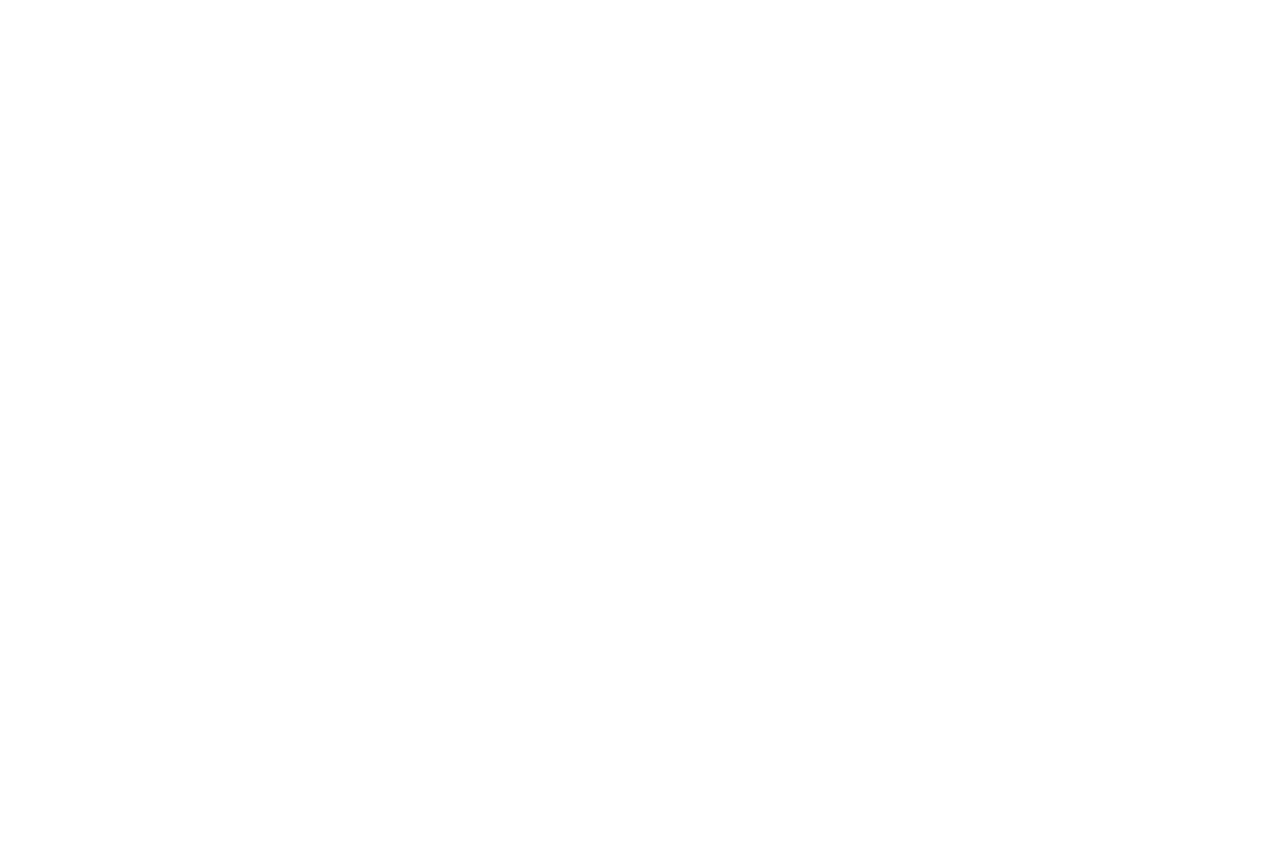
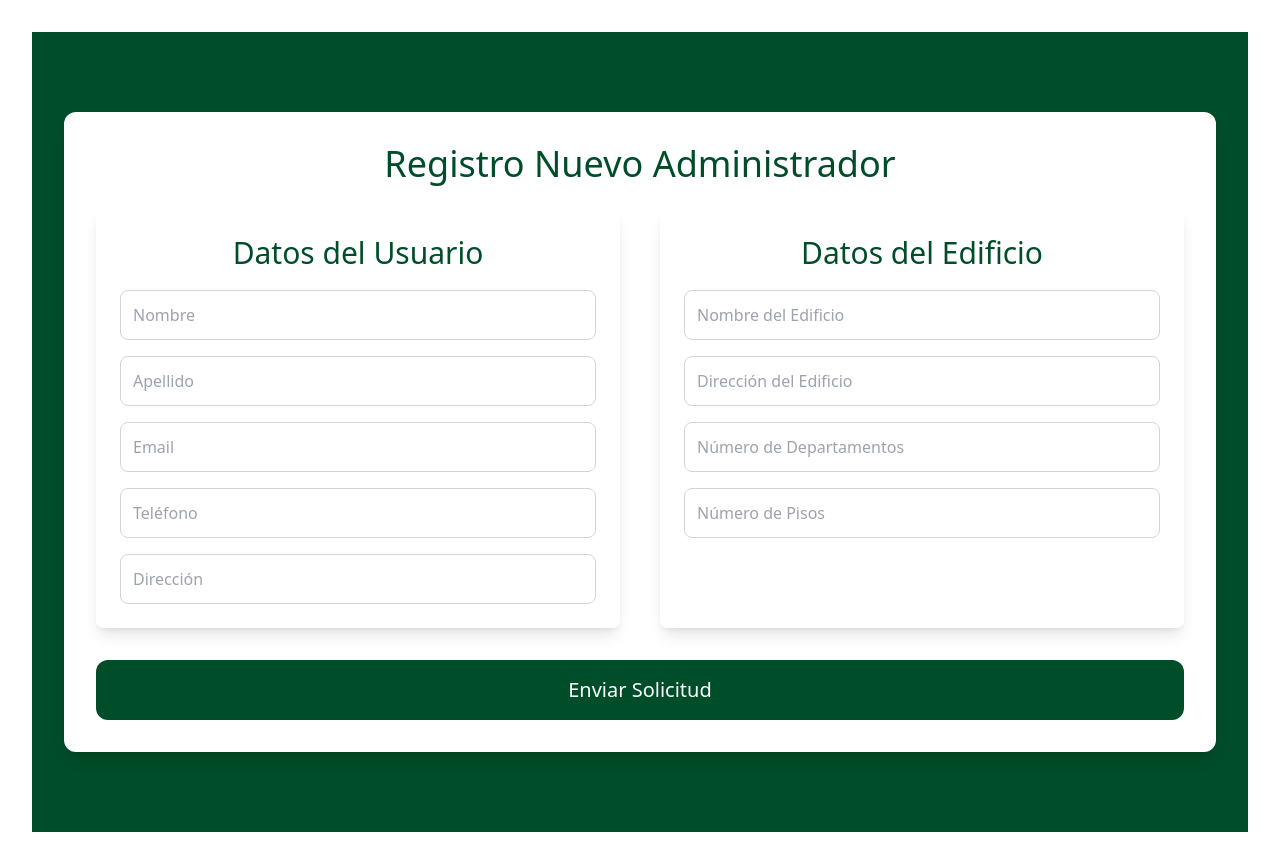
Before and after one commit to easydept/EASYDEPT, a React (Vite) app in the folder ED-Frontend/: page /pruebas in a window 1280 px wide. Before the commit this address had no page. Before the commit the page ends 800 px from the top, so only its background shows below. Built offline with nearby package versions, Linux system fonts and the light colour scheme.

Commit message:
modificaciones back

```diff
--- a/ED-Frontend/src/App.jsx
+++ b/ED-Frontend/src/App.jsx
@@ -7,6 +7,7 @@ import PrincipalAdministrador from './components/PrincipalAdmin/PrincipalAdminis
 import PrincipalInquilino from './components/PrincipalInquilino/PrincipalInquilino.jsx';
 import PrincipalPropietario from './components/PrincipalPropietario/PrincipalPropietario.jsx';
 import RegistroEdificio from './components/PrincipalAdmin/RegistroEdificio.jsx';
+import RegistroNuevoAdmin from './components/Inicio/RegistroNuevoAdmin.jsx';
 
 function App() {
   return (
@@ -18,6 +19,7 @@ function App() {
         <Route path="/edificios" element={<RegistroEdificio />} />
         <Route path="/home/propietario" element={<PrincipalPropietario />} />
         <Route path="/home/inquilino" element={<PrincipalInquilino />} />
+        <Route path="/pruebas" element={<RegistroNuevoAdmin />} />
       </Routes>
     </Router>
   );
--- /dev/null
+++ b/ED-Frontend/src/components/Inicio/RegistroNuevoAdmin.jsx
@@ -0,0 +1,156 @@
+import React, { useState } from 'react';
+
+const RegistroNuevoAdmin = () => {
+  const [usuario, setUsuario] = useState({
+    nombre: '',
+    apellido: '',
+    email: '',
+    telefono: '',
+    direccion: '',
+  });
+
+  const [edificio, setEdificio] = useState({
+    nombre: '',
+    direccion: '',
+    numDepartamentos: '',
+    numPisos: '',
+  });
+
+  const handleUsuarioChange = (e) => {
+    const { name, value } = e.target;
+    setUsuario({ ...usuario, [name]: value });
+  };
+
+  const handleEdificioChange = (e) => {
+    const { name, value } = e.target;
+    setEdificio({ ...edificio, [name]: value });
+  };
+
+  const handleSubmit = (e) => {
+    e.preventDefault();
+    console.log('Datos del Usuario:', usuario);
+    console.log('Datos del Edificio:', edificio);
+    alert("Formulario enviado. Espera la confirmación del administrador.");
+  };
+
+  return (
+    <div className="bg-custom-green min-h-screen flex items-center justify-center">
+      <div className="bg-white shadow-lg rounded-xl p-8 w-full max-w-6xl">
+        <h1 className="text-4xl text-center text-custom-green mb-6">Registro Nuevo Administrador</h1>
+
+        <div className="flex flex-col md:flex-row gap-10 w-full">
+          {/* Tarjeta Usuario */}
+          <div className="bg-white p-6 rounded-lg shadow-lg flex-1 bg-opacity-90">
+            <h2 className="w-full text-3xl text-center leading-snug text-custom-green mb-4">Datos del Usuario</h2>
+            <form>
+              <div className="grid gap-4">
+                <input
+                  type="text"
+                  name="nombre"
+                  value={usuario.nombre}
+                  onChange={handleUsuarioChange}
+                  placeholder="Nombre"
+                  className="w-full p-3 border border-gray-300 rounded-lg focus:outline-none focus:ring-2 focus:ring-custom-green"
+                  required
+                />
+                <input
+                  type="text"
+                  name="apellido"
+                  value={usuario.apellido}
+                  onChange={handleUsuarioChange}
+                  placeholder="Apellido"
+                  className="w-full p-3 border border-gray-300 rounded-lg focus:outline-none focus:ring-2 focus:ring-custom-green"
+                  required
+                />
+                <input
+                  type="email"
+                  name="email"
+                  value={usuario.email}
+                  onChange={handleUsuarioChange}
+                  placeholder="Email"
+                  className="w-full p-3 border border-gray-300 rounded-lg focus:outline-none focus:ring-2 focus:ring-custom-green"
+                  required
+                />
+                <input
+                  type="tel"
+                  name="telefono"
+                  value={usuario.telefono}
+                  onChange={handleUsuarioChange}
+                  placeholder="Teléfono"
+                  className="w-full p-3 border border-gray-300 rounded-lg focus:outline-none focus:ring-2 focus:ring-custom-green"
+                  required
+                />
+                <input
+                  type="text"
+                  name="direccion"
+                  value={usuario.direccion}
+                  onChange={handleUsuarioChange}
+                  placeholder="Dirección"
+                  className="w-full p-3 border border-gray-300 rounded-lg focus:outline-none focus:ring-2 focus:ring-custom-green"
+                  required
+                />
+              </div>
+            </form>
+          </div>
+
+          {/* Tarjeta Edificio */}
+          <div className="bg-white p-6 rounded-lg shadow-lg flex-1 bg-opacity-90">
+            <h2 className="w-full text-3xl text-center leading-snug text-custom-green mb-4">Datos del Edificio</h2>
+            <form>
+              <div className="grid gap-4">
+                <input
+                  type="text"
+                  name="nombre"
+                  value={edificio.nombre}
+                  onChange={handleEdificioChange}
+                  placeholder="Nombre del Edificio"
+                  className="w-full p-3 border border-gray-300 rounded-lg focus:outline-none focus:ring-2 focus:ring-custom-green"
+                  required
+                />
+                <input
+                  type="text"
+                  name="direccion"
+                  value={edificio.direccion}
+                  onChange={handleEdificioChange}
+                  placeholder="Dirección del Edificio"
+                  className="w-full p-3 border border-gray-300 rounded-lg focus:outline-none focus:ring-2 focus:ring-custom-green"
+                  required
+                />
+                <input
+                  type="number"
+                  name="numDepartamentos"
+                  value={edificio.numDepartamentos}
+                  onChange={handleEdificioChange}
+                  placeholder="Número de Departamentos"
+                  className="w-full p-3 border border-gray-300 rounded-lg focus:outline-none focus:ring-2 focus:ring-custom-green"
+                  required
+                />
+                <input
+                  type="number"
+                  name="numPisos"
+                  value={edificio.numPisos}
+                  onChange={handleEdificioChange}
+                  placeholder="Número de Pisos"
+                  className="w-full p-3 border border-gray-300 rounded-lg focus:outline-none focus:ring-2 focus:ring-custom-green"
+                  required
+                />
+              </div>
+            </form>
+          </div>
+        </div>
+
+        {/* Botón de Enviar */}
+        <div className="w-full max-w-6xl mt-8 flex justify-center">
+          <button
+            onClick={handleSubmit}
+            className="w-full inline-block pt-4 pr-5 pb-4 pl-5 text-xl text-center text-white bg-custom-green rounded-xl transition duration-200 hover:bg-custom-green-dark ease-in-out transform hover:scale-105"
+          >
+            Enviar Solicitud
+          </button>
+        </div>
+      </div>
+    </div>
+  );
+}
+
+export default RegistroNuevoAdmin;
```
